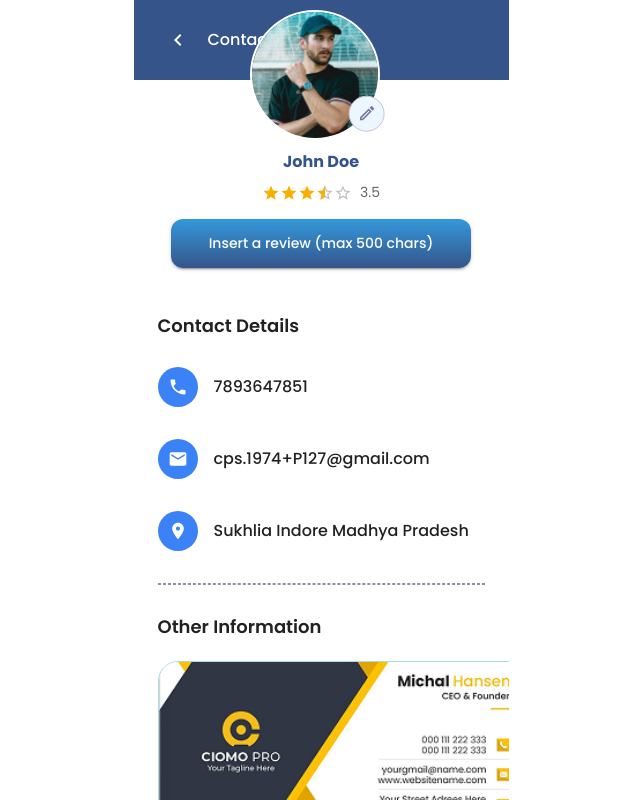
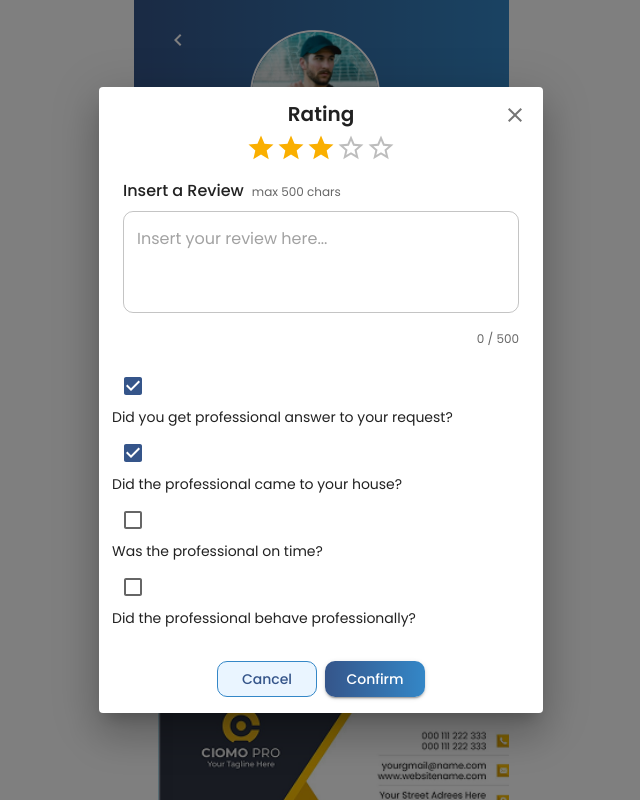
Before and after one commit to ShoaibK08/DoctorHouse, a Next.js app: page /dashboard/reports/contacts in a window 1280 px wide. Both pictures are taken after a click on the button "Insert a review (max 500 chars)". Shown: the top 800 px of the page, without its empty margins (319-959 px from the left). Built offline with nearby package versions, Linux system fonts and the light colour scheme; no server answers.

Commit message:
popup modal

```diff
--- /dev/null
+++ b/app/dashboard/reports/contacts/components/ReviewModal.tsx
@@ -0,0 +1,111 @@
+import React, { useState } from 'react';
+import { Dialog, DialogTitle, DialogContent, DialogActions, Button, Typography, Box, TextField, Checkbox, FormControlLabel, Rating, IconButton } from '@mui/material';
+import CloseIcon from '@mui/icons-material/Close';
+
+interface ReviewModalProps {
+  open: boolean;
+  onClose: () => void;
+  onConfirm: (data: any) => void;
+}
+
+const questions = [
+  'Did you get professional answer to your request?',
+  'Did the professional came to your house?',
+  'Was the professional on time?',
+  'Did the professional behave professionally?'
+];
+
+const MAX_CHARS = 500;
+
+const ReviewModal: React.FC<ReviewModalProps> = ({ open, onClose, onConfirm }) => {
+  const [rating, setRating] = useState<number | null>(3);
+  const [review, setReview] = useState('');
+  const [checked, setChecked] = useState([true, true, false, false]);
+
+  const handleCheck = (idx: number) => {
+    setChecked(prev => prev.map((v, i) => (i === idx ? !v : v)));
+  };
+
+  const handleConfirm = () => {
+    onConfirm({ rating, review, checked });
+    setReview('');
+    setChecked([true, true, false, false]);
+    setRating(3);
+  };
+
+  return (
+    <Dialog open={open} onClose={onClose} maxWidth="xs" fullWidth>
+      <DialogTitle sx={{ textAlign: 'center', fontWeight: 600, fontSize: 20, pb: 1 }}>
+        Rating
+        <IconButton
+          aria-label="close"
+          onClick={onClose}
+          sx={{ position: 'absolute', right: 8, top: 8 }}
+        >
+          <CloseIcon />
+        </IconButton>
+      </DialogTitle>
+      <DialogContent sx={{ pt: 0 }}>
+        <Box display="flex" flexDirection="column" alignItems="center" mb={2}>
+          <Rating
+            value={rating}
+            precision={1}
+            onChange={(_, v) => setRating(v)}
+            size="large"
+          />
+        </Box>
+        <Typography fontWeight={500} mb={1}>
+          Insert a Review
+          <Typography component="span" color="text.secondary" fontSize={12} ml={1}>
+            max {MAX_CHARS} chars
+          </Typography>
+        </Typography>
+        <TextField
+          multiline
+          minRows={3}
+          maxRows={5}
+          fullWidth
+          value={review}
+          onChange={e => {
+            if (e.target.value.length <= MAX_CHARS) setReview(e.target.value);
+          }}
+          placeholder="Insert your review here..."
+          variant="outlined"
+          sx={{ mb: 2 }}
+          inputProps={{ maxLength: MAX_CHARS }}
+        />
+        <Box display="flex" justifyContent="flex-end" mb={2}>
+          <Typography variant="caption" color="text.secondary">
+            {review.length} / {MAX_CHARS}
+          </Typography>
+        </Box>
+        <Box>
+          {questions.map((q, idx) => (
+            <FormControlLabel
+              key={q}
+              control={
+                <Checkbox
+                  checked={checked[idx]}
+                  onChange={() => handleCheck(idx)}
+                  color="primary"
+                />
+              }
+              label={<Typography fontSize={14}>{q}</Typography>}
+              sx={{ display: 'block', mb: 0.5 }}
+            />
+          ))}
+        </Box>
+      </DialogContent>
+      <DialogActions sx={{ justifyContent: 'center', pb: 2 }}>
+        <Button onClick={onClose} variant="outlined" sx={{ minWidth: 100 }}>
+          Cancel
+        </Button>
+        <Button onClick={handleConfirm} variant="contained" sx={{ minWidth: 100 }}>
+          Confirm
+        </Button>
+      </DialogActions>
+    </Dialog>
+  );
+};
+
+export default ReviewModal;
--- a/app/dashboard/reports/contacts/page.tsx
+++ b/app/dashboard/reports/contacts/page.tsx
@@ -1,13 +1,14 @@
 'use client'
-import React from 'react'
+import React, { useState } from 'react'
 import { Box, Container, useTheme, IconButton, Typography, Card, CardContent, Avatar, Rating, Button } from '@mui/material'
-import { lineClampStyle, profileTopContainerStyle, whiteIconButtonStyle } from '@/themes/styles';
+import { lineClampStyle, whiteIconButtonStyle } from '@/themes/styles';
 import KeyboardArrowLeftIcon from '@mui/icons-material/KeyboardArrowLeft';
 import PhoneIcon from '@mui/icons-material/Phone';
 import EmailIcon from '@mui/icons-material/Email';
 import LocationOnIcon from '@mui/icons-material/LocationOn';
 import { useRouter } from 'next/navigation';
 import languageStore from '@/zustand/languageStore';
+import ReviewModal from './components/ReviewModal';
 
 const Contacts = () => {
     const theme = useTheme();
@@ -15,6 +16,7 @@ const Contacts = () => {
     const router = useRouter()
     const { getLabels } = languageStore()
     const Labels = getLabels('Menu') as any
+    const [isReviewModalOpen, setIsReviewModalOpen] = useState(false);
 
     // Contact data - बाद में API से आएगा
     const contactData = {
@@ -23,20 +25,20 @@ const Contacts = () => {
         address: "Sukhlia Indore Madhya Pradesh"
     };
 
+    const handleReviewConfirm = (data: any) => {
+        console.log('Review data:', data);
+        setIsReviewModalOpen(false);
+    };
+
     return (
         <>
-            <Box sx={{ minHeight: '100vh', backgroundColor: theme.palette.background.default }}>
+            <Box sx={{ minHeight: '100vh' }}>
                 {/* Header */}
-                <Box sx={profileTopContainerStyle(mode)}>
+                <Box sx={topContainerStyle(mode)}>
                     <Container fixed>
-                        <Box display="flex" alignItems="center" gap='10px' justifyContent="flex-start">
-                            <IconButton onClick={() => router.push("/dashboard/profile")} >
-                                <KeyboardArrowLeftIcon sx={{ color: "#fff" }} />
-                            </IconButton>
-                            <Typography variant="body1" color="#fff" sx={{ ...lineClampStyle(1), fontWeight: 500 }}>
-                                {Labels?.lbl_contacts || 'Contacts'}
-                            </Typography>
-                        </Box>
+                        <IconButton onClick={() => router.push("/dashboard/profile")} >
+                            <KeyboardArrowLeftIcon sx={{ color: "#fff" }} />
+                        </IconButton>
                     </Container>
                 </Box>
 
@@ -62,6 +64,7 @@ const Contacts = () => {
                     <Button
                         variant="contained"
                         fullWidth
+                        onClick={() => setIsReviewModalOpen(true)}
                         sx={{
                             mt: 2,
                             mb: 3,
@@ -84,21 +87,14 @@ const Contacts = () => {
                 </Box>
 
                 {/* Content */}
-                <Container fixed sx={{
-                    pt: 3,
-                    backgroundColor: theme.palette.background.paper,
-                    position: 'relative',
-                    zIndex: 2,
-                    pb: 4,
-                    px: 2
-                }}>
+                <Container fixed>
                     {/* Contact Details Section */}
                     <Box sx={{ mb: 4 }}>
                         <Typography variant="h6" sx={{
                             mb: 3,
                             fontFamily: 'Poppins',
                             fontWeight: 600,
-                            color: theme.palette.text.primary,
+                            color: 'text.primary',
                             fontSize: '18px',
                             textAlign: 'left'
                         }}>
@@ -127,7 +123,7 @@ const Contacts = () => {
                             </Box>
                             <Typography variant="body1" sx={{
                                 fontWeight: 500,
-                                color: theme.palette.text.primary,
+                                color: 'text.primary',
                                 fontSize: '16px',
                                 fontFamily: 'Poppins'
                             }}>
@@ -157,7 +153,7 @@ const Contacts = () => {
                             </Box>
                             <Typography variant="body1" sx={{
                                 fontWeight: 500,
-                                color: theme.palette.text.primary,
+                                color: 'text.primary',
                                 fontSize: '16px',
                                 fontFamily: 'Poppins'
                             }}>
@@ -187,7 +183,7 @@ const Contacts = () => {
                             </Box>
                             <Typography variant="body1" sx={{
                                 fontWeight: 500,
-                                color: theme.palette.text.primary,
+                                color: 'text.primary',
                                 fontSize: '16px',
                                 fontFamily: 'Poppins'
                             }}>
@@ -199,7 +195,7 @@ const Contacts = () => {
                         <Box sx={{
                             width: '100%',
                             height: '1px',
-                            border: '1px dashed #8F8EA4',
+                            border: mode === 'light' ? '1px dashed #8F8EA4' : '1px dashed #4B5563',
                             mb: 3,
                             opacity: 1
                         }} />
@@ -211,7 +207,7 @@ const Contacts = () => {
                             mb: 3,
                             fontFamily: 'Poppins',
                             fontWeight: 600,
-                            color: theme.palette.text.primary,
+                            color: 'text.primary',
                             fontSize: '18px',
                             textAlign: 'left'
                         }}>
@@ -223,8 +219,8 @@ const Contacts = () => {
                             width: '382px',
                             height: '441.27px',
                             borderRadius: '20px',
-                            border: '1px solid #ADD8E6',
-                            backgroundColor: '#fff',
+                            border: mode === 'light' ? '1px solid #ADD8E6' : '1px solid #4B5563',
+                            backgroundColor: mode === 'light' ? '#fff' : 'background.paper',
                             overflow: 'hidden',
                             mb: 3
                         }}>
@@ -251,14 +247,14 @@ const Contacts = () => {
                                     alignItems: 'center'
                                 }}>
                                     <Typography sx={{
-                                        color: '#333',
+                                        color: 'text.primary',
                                         fontWeight: 'normal',
                                         fontSize: '1em'
                                     }}>
                                         Name:
                                     </Typography>
                                     <Typography sx={{
-                                        color: '#333',
+                                        color: 'text.primary',
                                         fontWeight: 'bold',
                                         fontSize: '1em'
                                     }}>
@@ -272,14 +268,14 @@ const Contacts = () => {
                                     alignItems: 'center'
                                 }}>
                                     <Typography sx={{
-                                        color: '#333',
+                                        color: 'text.primary',
                                         fontWeight: 'normal',
                                         fontSize: '1em'
                                     }}>
                                         Specialty:
                                     </Typography>
                                     <Typography sx={{
-                                        color: '#333',
+                                        color: 'text.primary',
                                         fontWeight: 'bold',
                                         fontSize: '1em'
                                     }}>
@@ -293,14 +289,14 @@ const Contacts = () => {
                                     alignItems: 'center'
                                 }}>
                                     <Typography sx={{
-                                        color: '#333',
+                                        color: 'text.primary',
                                         fontWeight: 'normal',
                                         fontSize: '1em'
                                     }}>
                                         Language:
                                     </Typography>
                                     <Typography sx={{
-                                        color: '#333',
+                                        color: 'text.primary',
                                         fontWeight: 'bold',
                                         fontSize: '1em'
                                     }}>
@@ -314,14 +310,14 @@ const Contacts = () => {
                                     alignItems: 'center'
                                 }}>
                                     <Typography sx={{
-                                        color: '#333',
+                                        color: 'text.primary',
                                         fontWeight: 'normal',
                                         fontSize: '1em'
                                     }}>
                                         Price from:
                                     </Typography>
                                     <Typography sx={{
-                                        color: '#333',
+                                        color: 'text.primary',
                                         fontWeight: 'bold',
                                         fontSize: '1em'
                                     }}>
@@ -335,14 +331,14 @@ const Contacts = () => {
                                     alignItems: 'center'
                                 }}>
                                     <Typography sx={{
-                                        color: '#333',
+                                        color: 'text.primary',
                                         fontWeight: 'normal',
                                         fontSize: '1em'
                                     }}>
                                         Price to:
                                     </Typography>
                                     <Typography sx={{
-                                        color: '#333',
+                                        color: 'text.primary',
                                         fontWeight: 'bold',
                                         fontSize: '1em'
                                     }}>
@@ -354,8 +350,23 @@ const Contacts = () => {
                     </Box>
                 </Container>
             </Box>
+
+            {/* Review Modal */}
+            <ReviewModal
+                open={isReviewModalOpen}
+                onClose={() => setIsReviewModalOpen(false)}
+                onConfirm={handleReviewConfirm}
+            />
         </>
     )
 }
 
 export default Contacts
+
+const topContainerStyle = (mode: string) => {
+    return {
+        background: mode === "light" ? "linear-gradient(to right, #35558a, #3487c7)" : "linear-gradient(to right, #35558a, #3487c7)",
+        pt: '20px',
+        pb: '40px'
+    }
+}
```
